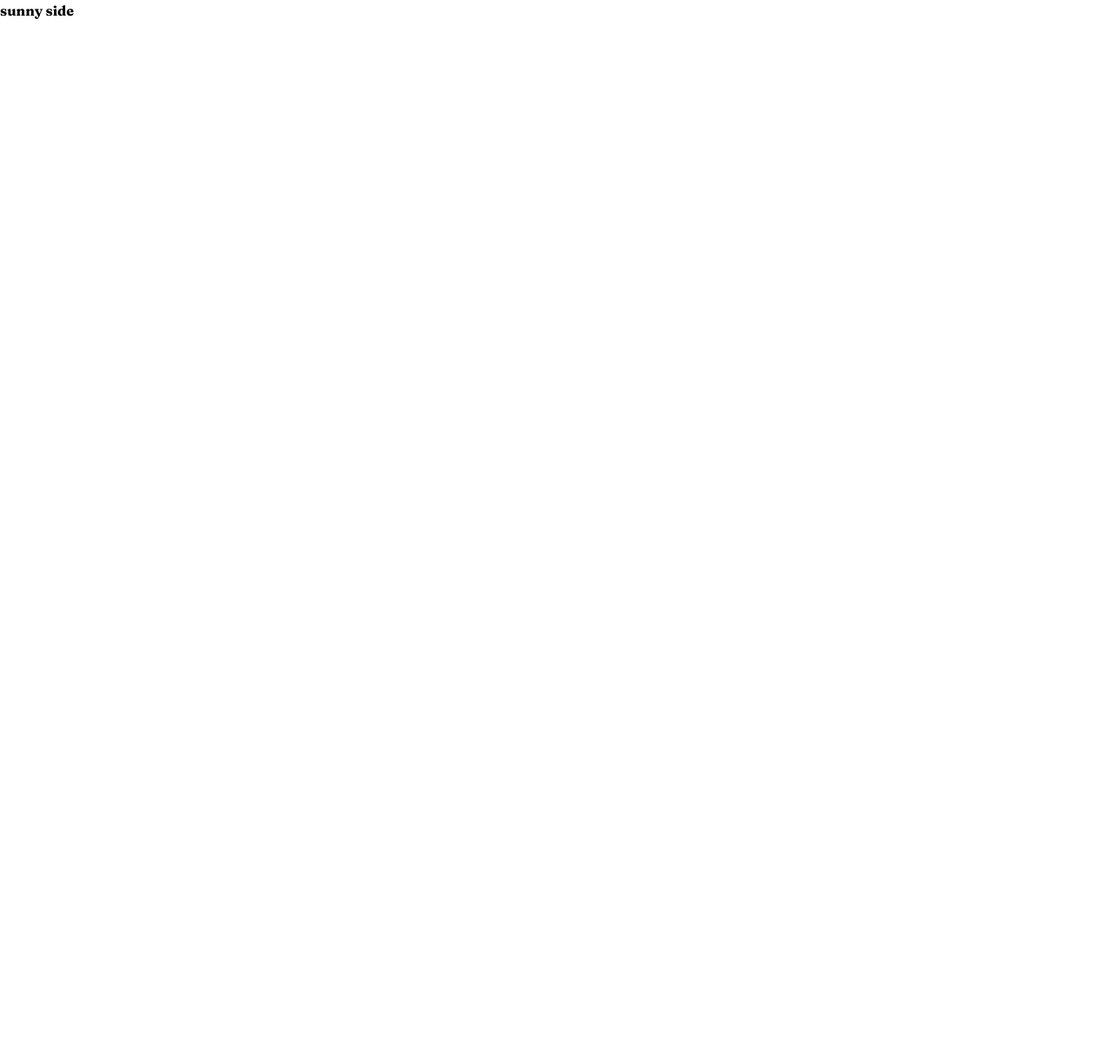
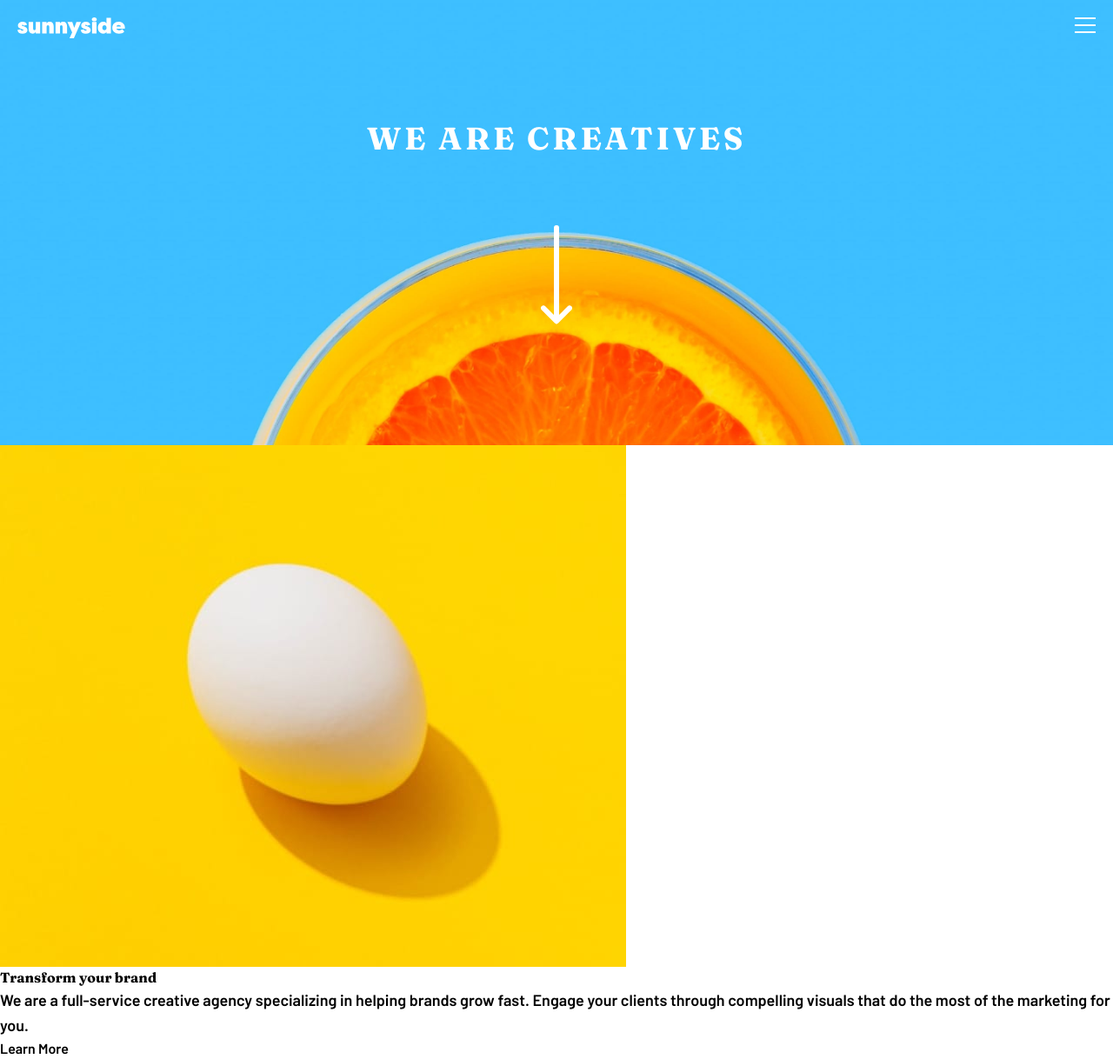
Before and after one commit to S-Solomon/sunnyside-landingpage, a React (Create React App) app: page / in a window 1280 px wide. Shown: the whole page at 87% size. Before the commit the page ends 800 px from the top, so only its background shows below. Built offline with nearby package versions, Linux system fonts and the light colour scheme.

Commit message:
showcase

```diff
--- a/src/App.js
+++ b/src/App.js
@@ -1,8 +1,15 @@
+import Header from './components/Header' ;
+import Showcase from './components/Showcase' ;
+import Transform from './components/Transform' ;
 
-function App() {
+const App = () => {
   return (
-    <h1>sunny side</h1>
-  );
+    <>
+        <Header />
+        <Showcase />
+        <Transform />
+    </>
+  )
 }
 
-export default App;
+export default App
--- /dev/null
+++ b/src/components/Header.js
@@ -0,0 +1,19 @@
+import Logo from "./Logo" ;
+import MenuButton from './MenuButton' ;
+
+const Header = () => {
+    return (
+        <>
+            <header className="absolute w-full flex items-center justify-between p-5">
+                <div>
+                    <Logo />
+                </div>
+                <div>
+                    <MenuButton />
+                </div>
+            </header>
+        </>
+    )
+}
+
+export default Header
--- a/src/components/MenuButton.js
+++ b/src/components/MenuButton.js
@@ -0,0 +1,13 @@
+import Hamburgermenu from '../images/icon-hamburger.svg' ;
+
+const MenuButton = () => {
+    return (
+        <>
+            <button>
+                <img src={Hamburgermenu} alt="" />
+            </button>
+        </>
+    )
+}
+
+export default MenuButton
--- /dev/null
+++ b/src/components/Showcase.js
@@ -0,0 +1,16 @@
+import arrow from '../images/icon-arrow-down.svg' ;
+
+const Showcase = () => {
+    return (
+        <>
+            <section className="showcase">
+                <div className="overlay">
+                    <h1 className="text-4xl uppercase text-white tracking-widest">We are Creatives</h1>
+                    <img src={arrow} alt="" className="mt-20"/>
+                </div>
+            </section>
+        </>
+    )
+}
+
+export default Showcase
--- /dev/null
+++ b/src/components/Transform.js
@@ -0,0 +1,29 @@
+import transformMobile from '../images/mobile/image-transform.jpg' ;
+import transformDesktop from '../images/desktop/image-transform.jpg' ;
+
+const Transform = () => {
+    return (
+        <>
+            <section>
+                <div>
+                    <picture>
+                        <source media="(min-width: 768px)" srcSet={transformDesktop} />
+                        <img src={transformMobile} alt="" />
+                    </picture>
+                </div>
+
+                <div>
+                    <h2>Transform your brand</h2>
+                    <p>
+                        We are a full-service creative agency specializing in helping
+                        brands grow fast. Engage your clients through compelling visuals
+                        that do the most of the marketing for you.
+                    </p>
+                    <button className="btn-transform">Learn More</button>
+                </div>
+            </section>
+        </>
+    )
+}
+
+export default Transform
--- a/src/index.css
+++ b/src/index.css
@@ -34,6 +34,7 @@ img {
 
 p {
     line-height: 1.6;
+    font-size: 18px;
 }
 
 h1,h2,h3,h4,h5,h6 {
@@ -43,3 +44,23 @@ h1,h2,h3,h4,h5,h6 {
 body {
     font-family: "Barlow", sans-serif;
 }
+
+/* showcase */
+
+.showcase {
+    background: url("./images/mobile/image-header.jpg") no-repeat center/cover;
+}
+
+.showcase .overlay {
+    height: 512px;
+    display: flex;
+    justify-content: center;
+    align-items: center;
+    flex-direction: column;
+}
+
+@media (min-width: 768px) {
+    .showcase {
+        background: url("./images/desktop/image-header.jpg") no-repeat center/cover;
+    }
+}
```
